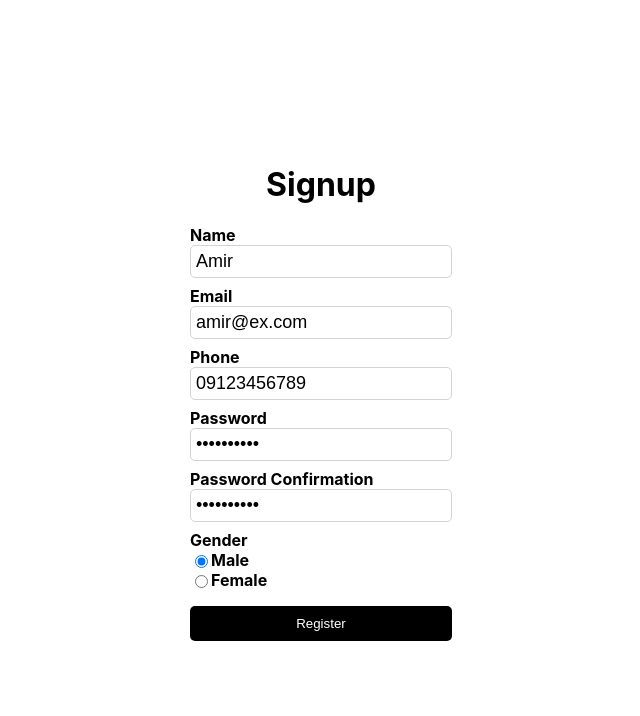
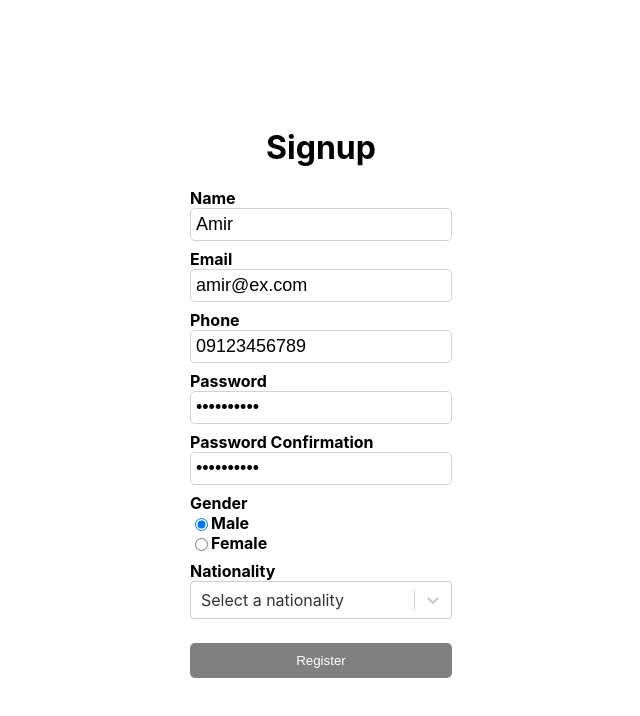
Before and after one commit to amir-rismani/formik-library, a React (Create React App) app: page / in a window 1280 px wide. Shown: the top 716 px of the page, without its empty margins (319-959 px from the left). Built offline with nearby package versions, Linux system fonts and the light colour scheme; data requests are answered from the project's data file.

Commit message:
reusable react-select component

```diff
--- a/package.json
+++ b/package.json
@@ -8,6 +8,7 @@
     "react": "^18.2.0",
     "react-dom": "^18.2.0",
     "react-scripts": "5.0.1",
+    "react-select": "^5.7.3",
     "web-vitals": "^2.1.4",
     "yup": "^1.2.0"
   },
--- a/src/App.css
+++ b/src/App.css
@@ -1,5 +1,4 @@
 .App {
-  text-align: center;
   display: flex;
   flex-direction: column;
   justify-content: center;
--- a/src/App.js
+++ b/src/App.js
@@ -6,6 +6,7 @@ import { useEffect, useState } from 'react';
 import axios from 'axios';
 import Input from './components/common/Input/Input';
 import RadioGroup from './components/common/RadioGroup/RadioGroup';
+import Select from './components/common/Select/Select';
 
 // 1. State managment
 const initialValues = {
@@ -14,7 +15,8 @@ const initialValues = {
   phone: "",
   password: "",
   passwordConfirmation: "",
-  gender: ""
+  gender: "",
+  nationality: { label: 'Select a nationality', value: '' }
 }
 
 // 2. Handle submittion
@@ -40,13 +42,21 @@ const validationSchema = Yup.object({
     "Must Contain 8 Characters, One Uppercase, One Lowercase, One Number and One Special Case Character"
   ),
   passwordConfirmation: Yup.string().oneOf([Yup.ref('password'), null], 'Passwords must match'),
-  gender: Yup.string().required()
+  gender: Yup.string().required(),
+  nationality: Yup.object().required(),
 });
 
 const genders = [
-  { label: 'Male', value: 'male', },
-  { label: 'Female', value: 'female', }
+  { label: 'Male', value: 'male' },
+  { label: 'Female', value: 'female' }
 ];
+
+const nationality = [
+  { label: 'Select a nationality', value: '' },
+  { label: 'Iranian', value: 'IR' },
+  { label: 'American', value: 'US' },
+  { label: 'Italian', value: 'IT' }
+]
 
 function App() {
   const [saveData, setSaveData] = useState(null);
@@ -66,6 +76,7 @@ function App() {
         <Input label="Password" name="password" type="password" formik={formik} />
         <Input label="Password Confirmation" name="passwordConfirmation" type="password" formik={formik} />
         <RadioGroup radioOptions={genders} label="Gender" name="gender" formik={formik} />
+        <Select label="Nationality" name="nationality" formik={formik} options={nationality} />
         <button type='submit' disabled={!formik.isValid}>Register</button>
       </form>
     </div>
--- a/src/components/common/RadioGroup/RadioGroup.jsx
+++ b/src/components/common/RadioGroup/RadioGroup.jsx
@@ -1,4 +1,4 @@
-import Radio from "../Radio/Radio"
+import Radio from "./Radio/Radio"
 const RadioGroup = ({ radioOptions, label, name, formik }) => {
     return (
         <>
--- /dev/null
+++ b/src/components/common/Select/Select.jsx
@@ -0,0 +1,20 @@
+import ReactSelect from 'react-select';
+import styles from "./Select.module.css";
+
+const Select = ({ label, name, options, formik }) => {
+    return (
+        <div className={styles.formControl}>
+            <label>{label}</label>
+            <ReactSelect
+                name={name}
+                options={options}
+                value={formik.values[name]}
+                onChange={(selectedOption) => formik.setFieldValue(name, selectedOption)}
+                onBlur={() => formik.setFieldTouched(name)}
+            />
+            {formik.errors[name] && formik.touched[name] && <small className='error'>{formik.errors[name]}</small>}
+        </div>
+    );
+}
+
+export default Select;
--- /dev/null
+++ b/src/components/common/Select/Select.module.css
@@ -0,0 +1,9 @@
+.formControl {
+    margin: .5rem 0;
+    text-align: left;
+}
+
+label {
+    font-weight: bold;
+    display: block;
+}
```
Also changed, not shown: src/components/common/RadioGroup/Radio/Radio.jsx (renamed from src/components/common/Radio/Radio.jsx), src/components/common/RadioGroup/Radio/Radio.module.css (renamed from src/components/common/Radio/Radio.module.css), 1 other file (tests, documents, lock files or other folders).
